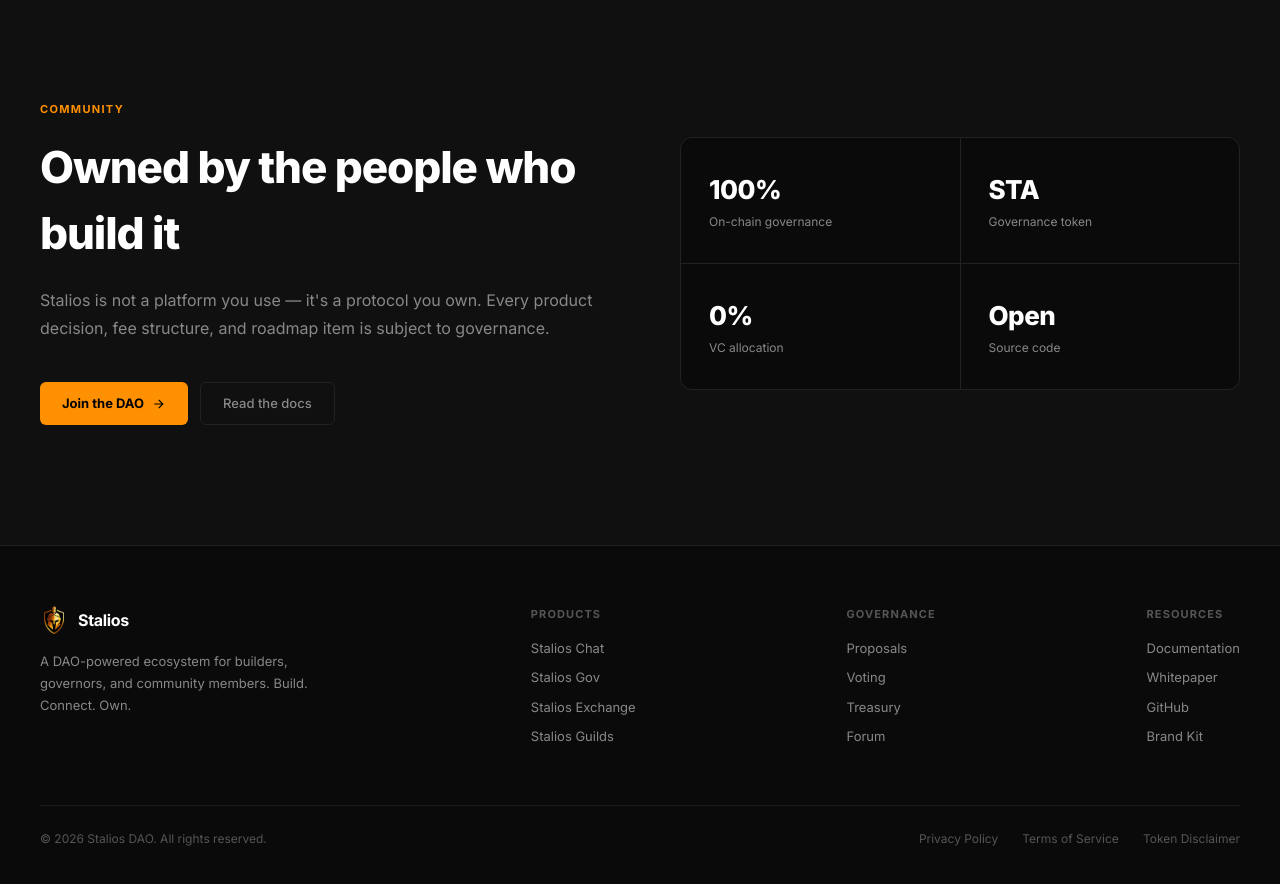
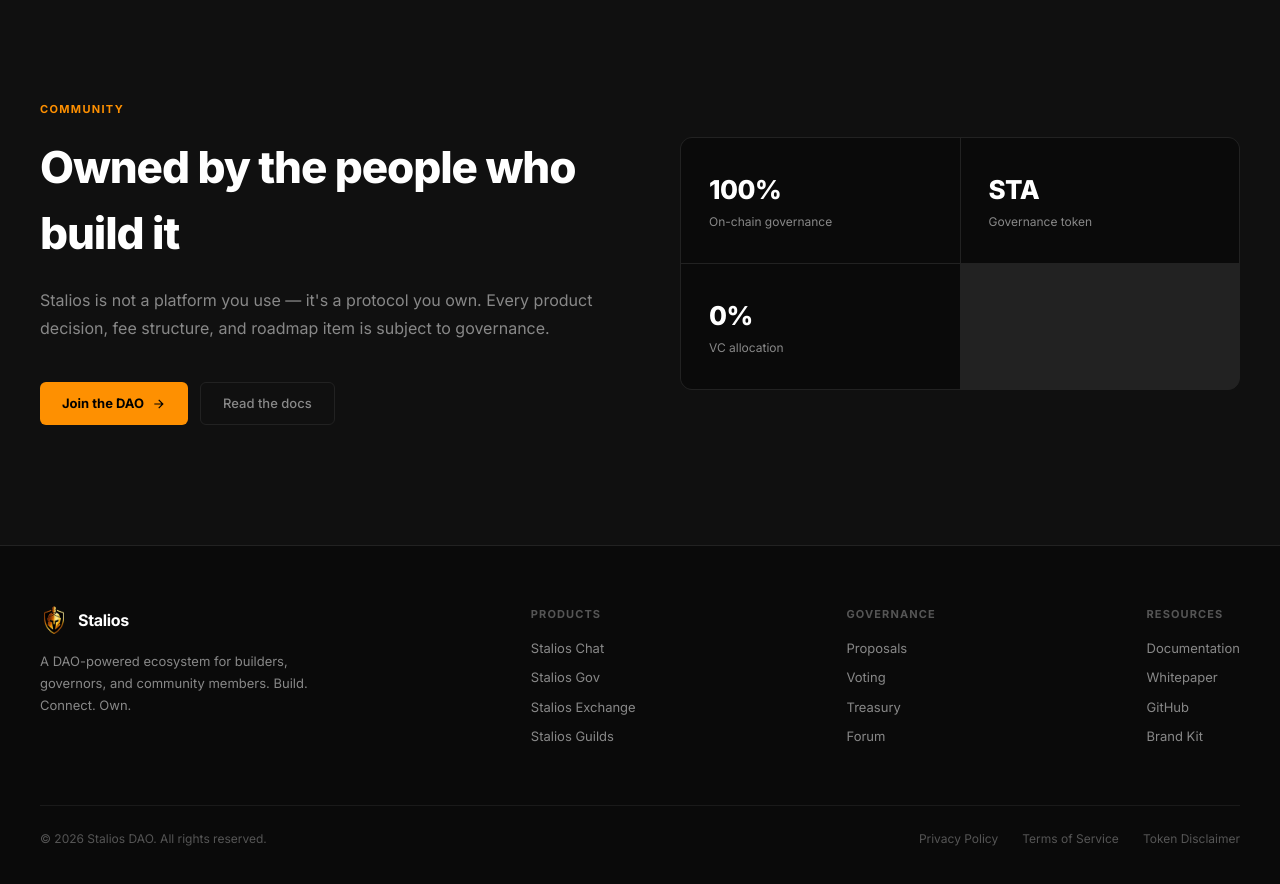
Before and after one commit to Prosper90/token-chat-landing-page, a React (Vite) app: page / in a window 1280 px wide. Shown: the part 3840-4724 px from the top of the page. Built offline with nearby package versions, Linux system fonts and the light colour scheme.

Commit message:
removed opensource section

```diff
--- a/src/App.tsx
+++ b/src/App.tsx
@@ -1190,7 +1190,6 @@ const Community: React.FC = () => (
           { val: "100%", label: "On-chain governance" },
           { val: "STA", label: "Governance token" },
           { val: "0%", label: "VC allocation" },
-          { val: "Open", label: "Source code" },
         ].map((s) => (
           <div
             key={s.label}
```
